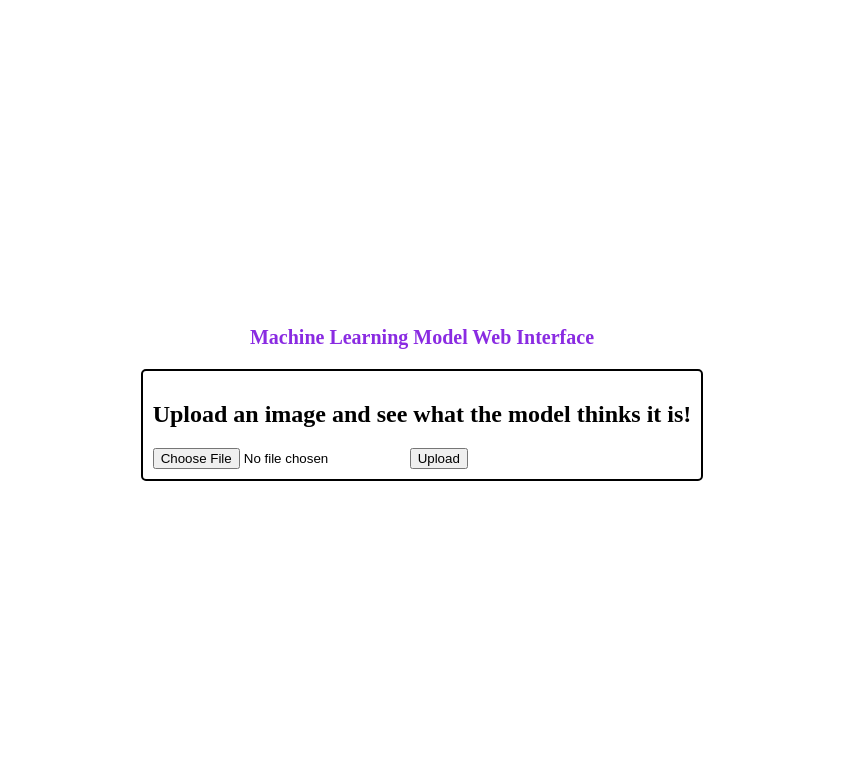
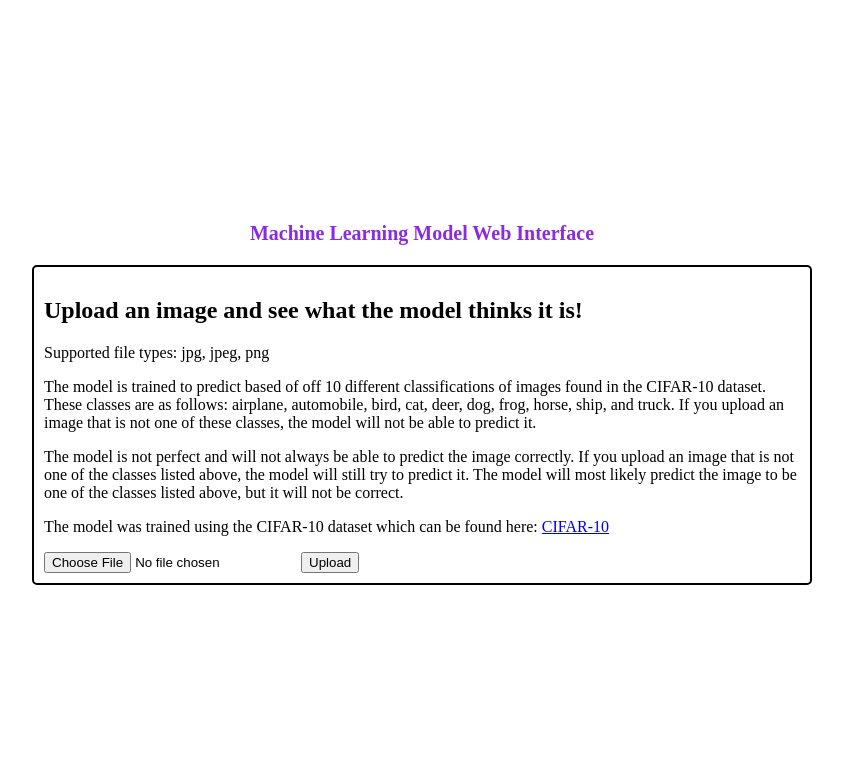
Before and after one commit to Nahjay/Hardware-Accelerated-ML, a Flask app: page / in a window 1280 px wide. Shown: the top 776 px of the page, without its empty margins (218-1061 px from the left). Run offline with Flask 3, Linux system fonts and the light colour scheme.

Commit message:
feat: added more context to html page

```diff
--- a/src/app.py
+++ b/src/app.py
@@ -7,7 +7,7 @@ from .model.predict_model import predict_class
 
 # Constants
 UPLOAD_FOLDER = "web_interface/uploads"
-ALLOWED_EXTENSIONS = {"png", "jpg", "jpeg", "gif"}
+ALLOWED_EXTENSIONS = {"png", "jpg", "jpeg"}
 
 
 # Create Flask app
--- a/src/web_interface/static/css/styles.css
+++ b/src/web_interface/static/css/styles.css
@@ -27,6 +27,7 @@ body {
     height: 100vh;
 }
 
+/* Customize the upload content container */
 .upload_content {
     display: flex;
     flex-direction: row;
@@ -37,6 +38,7 @@ body {
     text-align: center;
 }
 
+/* Customize the upload box */
 .upload_box {
     display: flex;
     flex-direction: column;
@@ -49,9 +51,14 @@ body {
     margin: 10px;
 }
 
+/* Customize the upload box title */
 #title {
     font-size: 20px;
     font-weight: bold;
     margin-bottom: 10px;
     color: blueviolet;
 }
+
+.file_input {
+    align-items: center;
+}
--- a/src/web_interface/templates/index.html
+++ b/src/web_interface/templates/index.html
@@ -19,6 +19,29 @@
       <div class="upload_box">
         <div class="upload_container">
           <h2>Upload an image and see what the model thinks it is!</h2>
+          <div id="model_information">
+            <p>Supported file types: jpg, jpeg, png</p>
+            <p>
+              The model is trained to predict based of off 10 different
+              classifications of images found in the CIFAR-10 dataset. These
+              classes are as follows: airplane, automobile, bird, cat, deer,
+              dog, frog, horse, ship, and truck. If you upload an image that is
+              not one of these classes, the model will not be able to predict
+              it.
+            </p>
+            <p>
+              The model is not perfect and will not always be able to predict
+              the image correctly. If you upload an image that is not one of the
+              classes listed above, the model will still try to predict it. The
+              model will most likely predict the image to be one of the classes
+              listed above, but it will not be correct.
+            </p>
+            <p>
+              The model was trained using the CIFAR-10 dataset which can be
+              found here:
+              <a href="https://www.cs.toronto.edu/~kriz/cifar.html">CIFAR-10</a>
+            </p>
+          </div>
 
           <form
             id="form"
```
